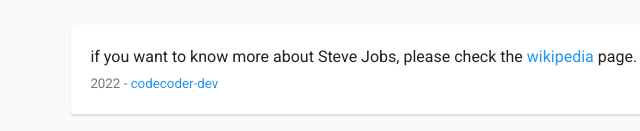
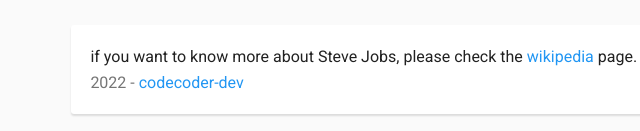
Before and after one commit to codecoder-dev/Steve-Jobs-Tribute-Innovations, a plain HTML site: page index.html in a window 1280 px wide. Shown: the part 3395-3526 px from the top of the page, 18-658 px from the left. Drawn offline with Linux system fonts and the light colour scheme.

Commit message:
Update html & css

```diff
--- a/css/style.css
+++ b/css/style.css
@@ -48,18 +48,14 @@ body {
 }
 
 h1,
-h2,
-h3 {
-  color: var(--primary-text);
-}
-
-h1,
 h2 {
   font-size: 1.75rem;
+  color: #fff;
 }
 
 h3 {
   font-size: 1.25rem;
+  color: var(--primary-text);
   margin-bottom: 0.5rem;
 }
 
@@ -69,7 +65,6 @@ p {
 
 a {
   color: var(--primary-color);
-  transition: 0.2s ease;
 }
 
 a:hover {
@@ -115,11 +110,6 @@ figcaption {
   box-shadow: var(--box-shadow);
 }
 
-.title h1,
-h2 {
-  color: #fff;
-}
-
 .about-card,
 .innovation-card,
 footer {
--- a/index.html
+++ b/index.html
@@ -276,12 +276,8 @@
           page.
         </p>
         <p>
-          <small
-            >2022 -
-            <a href="https://codecoder.dev" target="_blank"
-              >codecoder-dev</a
-            ></small
-          >
+          2022 -
+          <a href="https://codecoder.dev" target="_blank">codecoder-dev</a>
         </p>
       </footer>
     </div>
```
